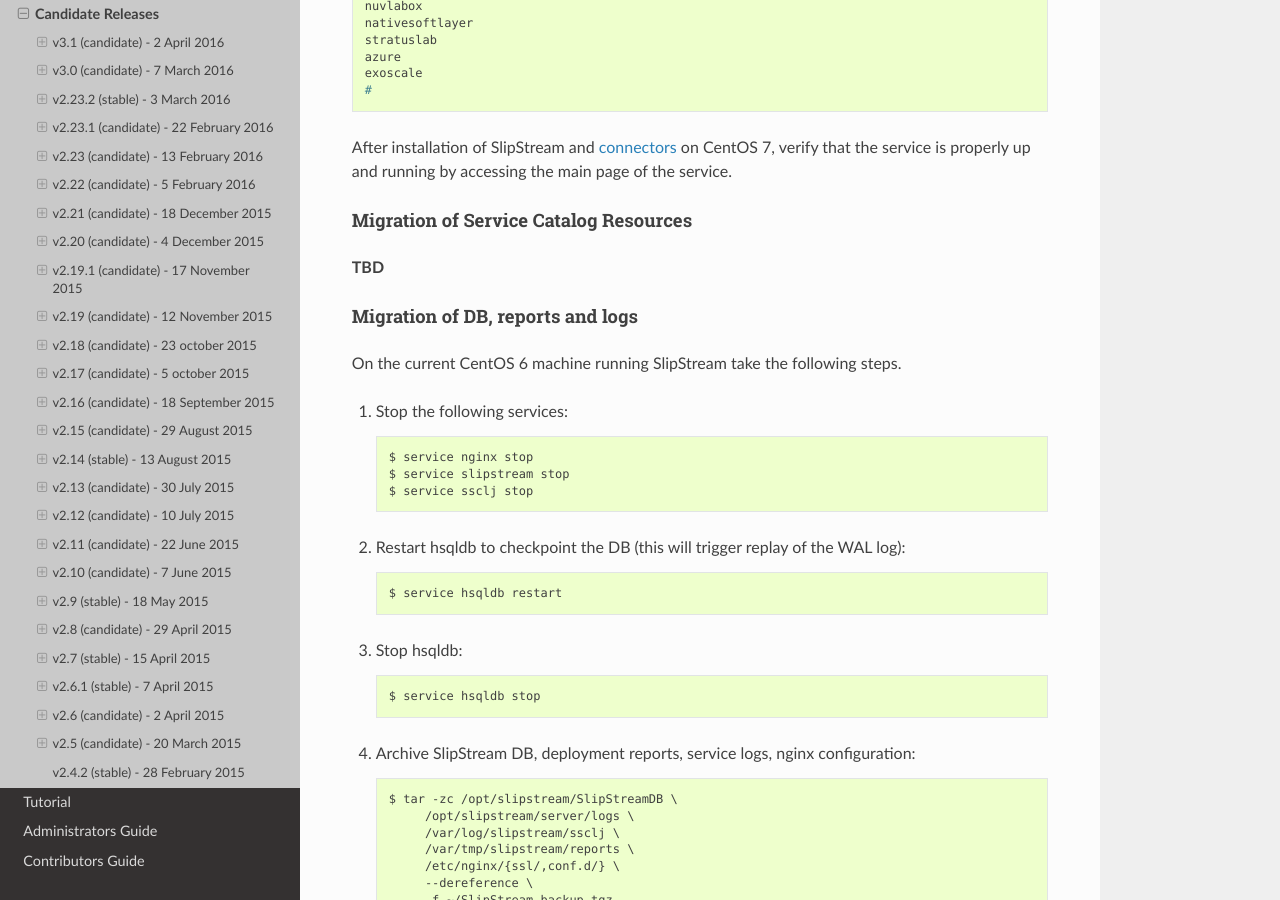
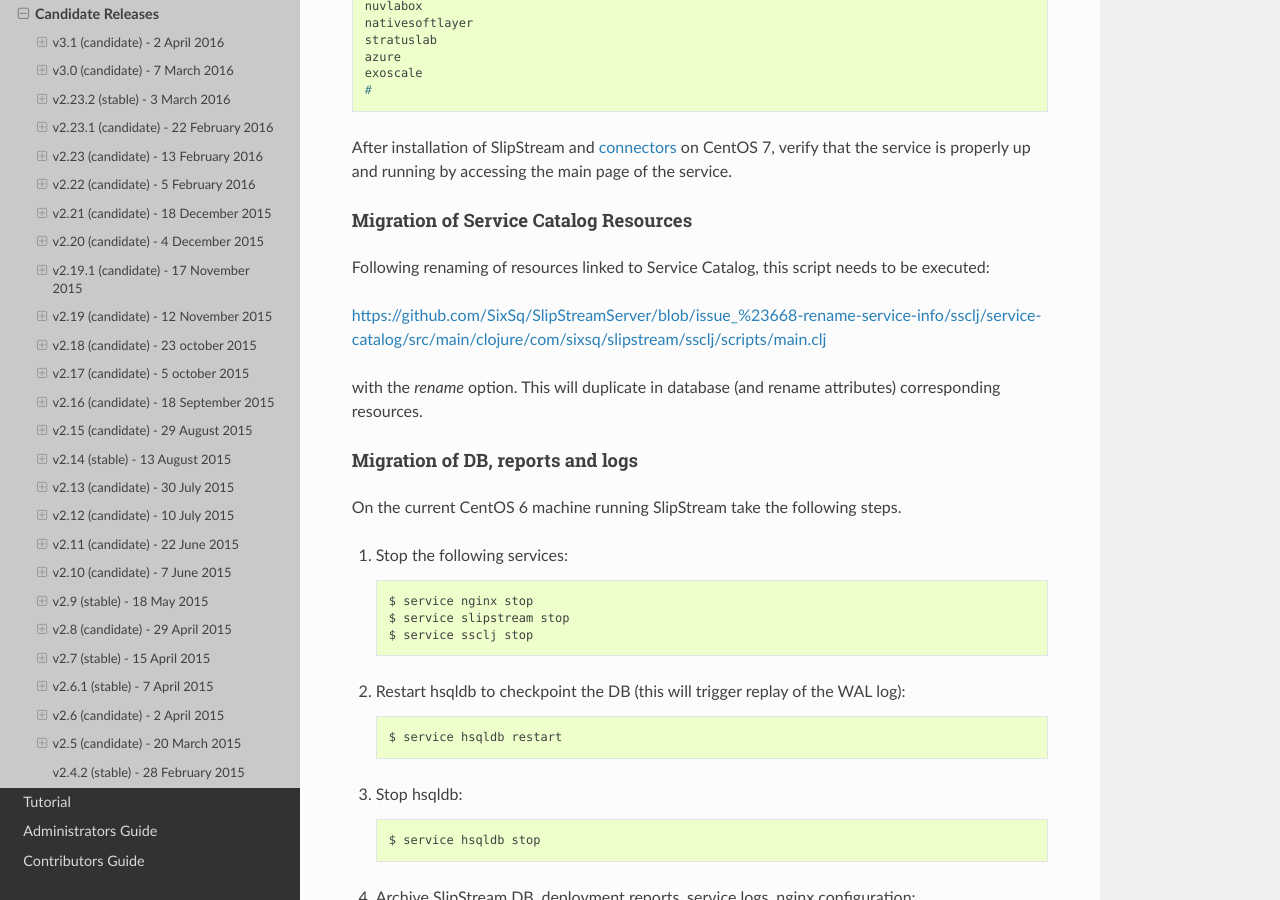
Before and after one commit to slipstream/SlipStreamDocumentation, a Sphinx documentation site: the page built from docs/release_notes/candidate_releases.rst, in a window 1280 px wide and 900 px high, scrolled down 2056 px. Built offline with Sphinx 7.4.7 and the Read the Docs theme 2.0.0, drawn with Linux system fonts in a browser that asks for light colours.

Commit message:
Document script to rename service catalog resources

```diff
--- a/docs/release_notes/candidate_releases.rst
+++ b/docs/release_notes/candidate_releases.rst
@@ -114,7 +114,12 @@
 Migration of Service Catalog Resources
 ^^^^^^^^^^^^^^^^^^^^^^^^^^^^^^^^^^^^^^
 
-**TBD**
+Following renaming of resources linked to Service Catalog, this script needs to be executed:
+
+https://github.com/SixSq/SlipStreamServer/blob/issue_%23668-rename-service-info/ssclj/service-catalog/src/main/clojure/com/sixsq/slipstream/ssclj/scripts/main.clj
+
+with the `rename` option.
+This will duplicate in database (and rename attributes) corresponding resources.
 
 Migration of DB, reports and logs
 ^^^^^^^^^^^^^^^^^^^^^^^^^^^^^^^^^
```
